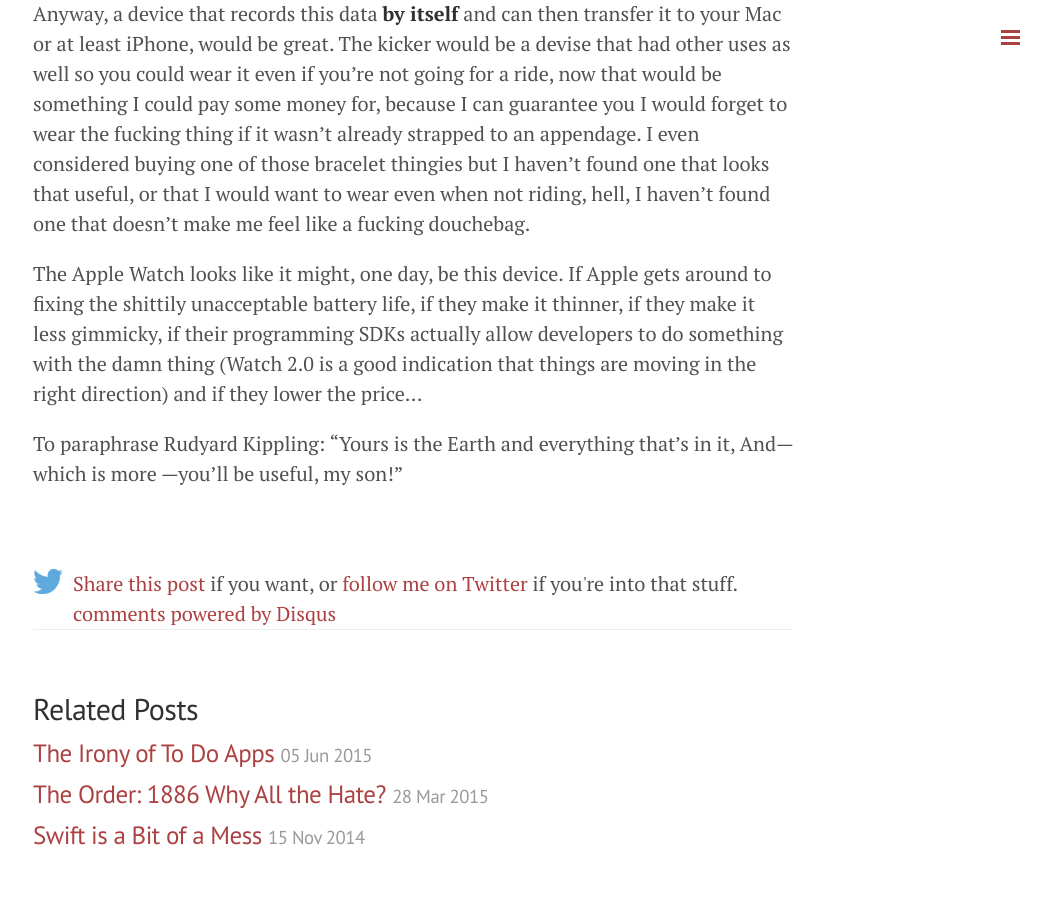
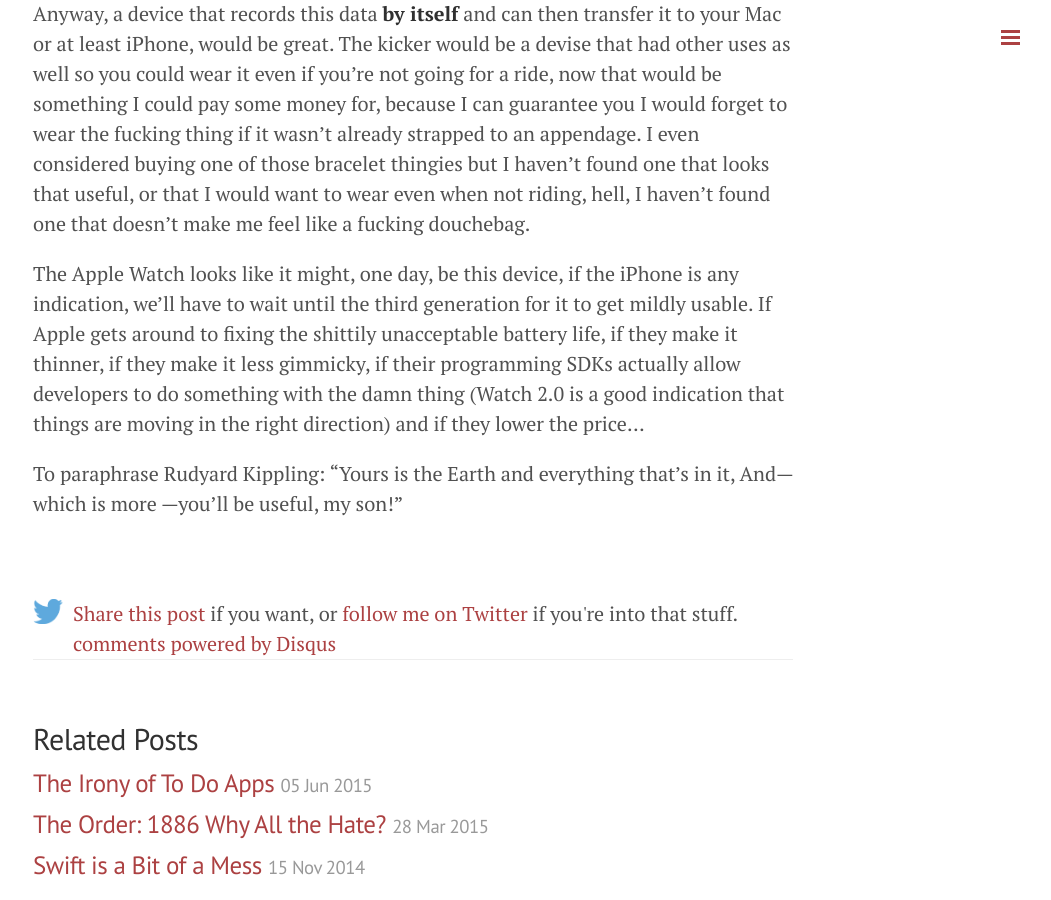
Before and after one commit to kakubei/kakubei.github.io, a Jekyll site: the page built from _posts/2015-08-19-Apple-Watch-is-a-gimmick.md, in a window 1280 px wide and 900 px high, scrolled down 2013 px. Shown: the whole window, without its empty margins (227-1278 px from the left). Built offline with Jekyll 4.4.1, drawn with Linux system fonts in a browser that asks for light colours; Markdown is read by kramdown in place of the engine named in the settings; comment, search, counter and statistics services are not loaded.

Commit message:
little fix

```diff
--- a/_posts/2015-08-19-Apple-Watch-is-a-gimmick.md
+++ b/_posts/2015-08-19-Apple-Watch-is-a-gimmick.md
@@ -21,6 +21,6 @@
 
 Anyway, a device that records this data **by itself** and can then transfer it to your Mac or at least iPhone, would be great. The kicker would be a devise that had other uses as well so you could wear it even if you’re not going for a ride, now that would be something I could pay some money for, because I can guarantee you I would forget to wear the fucking thing if it wasn't already strapped to an appendage. I even considered buying one of those bracelet thingies but I haven’t found one that looks that useful, or that I would want to wear even when not riding, hell, I haven’t found one that doesn’t make me feel like a fucking douchebag.
 
-The Apple Watch looks like it might, one day, be this device. If Apple gets around to fixing the shittily unacceptable battery life, if they make it thinner, if they make it less gimmicky, if their programming SDKs actually allow developers to do something with the damn thing (Watch 2.0 is a good indication that things are moving in the right direction) and if they lower the price…
+The Apple Watch looks like it might, one day, be this device, if the iPhone is any indication, we'll have to wait until the third generation for it to get mildly usable. If Apple gets around to fixing the shittily unacceptable battery life, if they make it thinner, if they make it less gimmicky, if their programming SDKs actually allow developers to do something with the damn thing (Watch 2.0 is a good indication that things are moving in the right direction) and if they lower the price…
 
 To paraphrase Rudyard Kippling: “Yours is the Earth and everything that’s in it, And— which is more —you’ll be useful, my son!”
```
